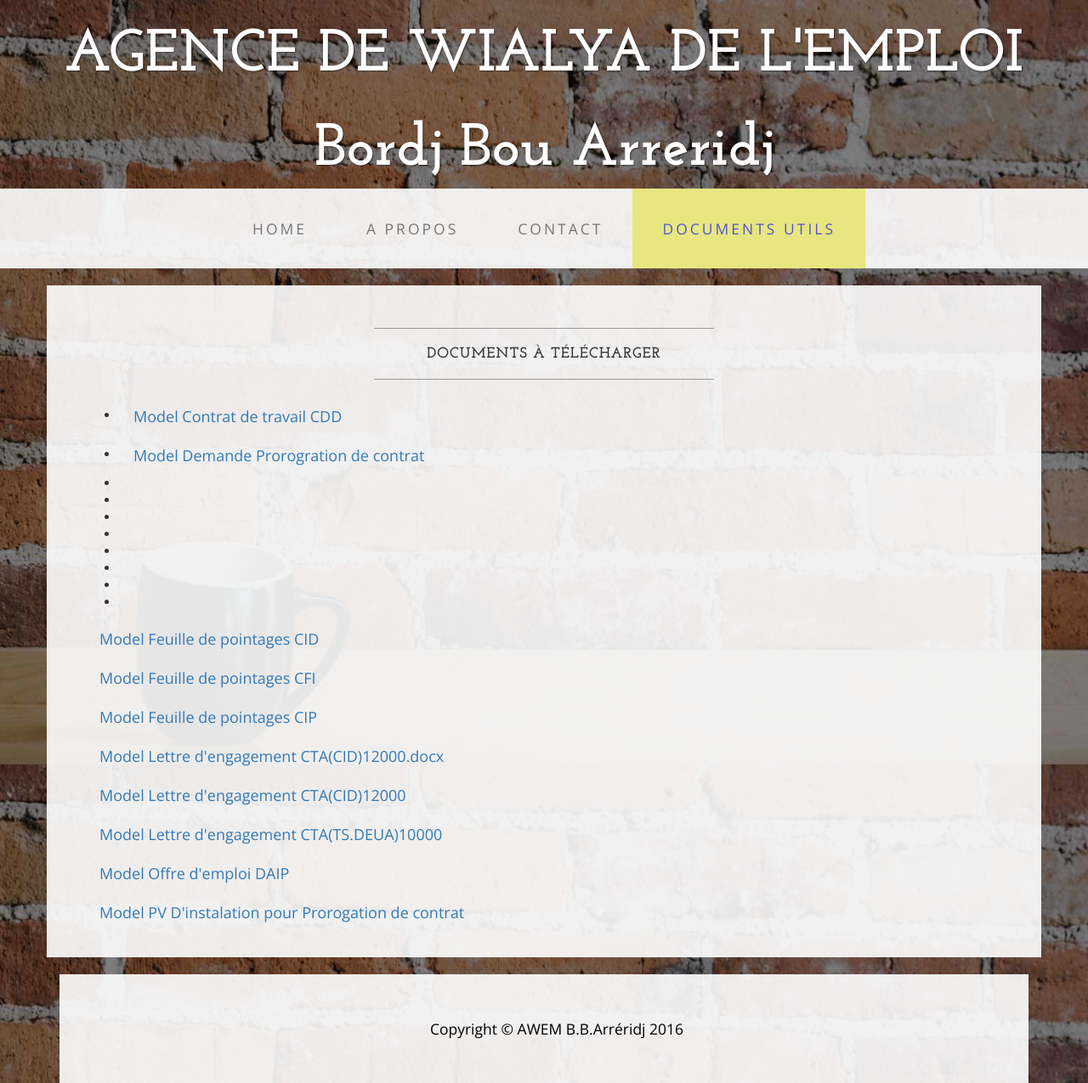
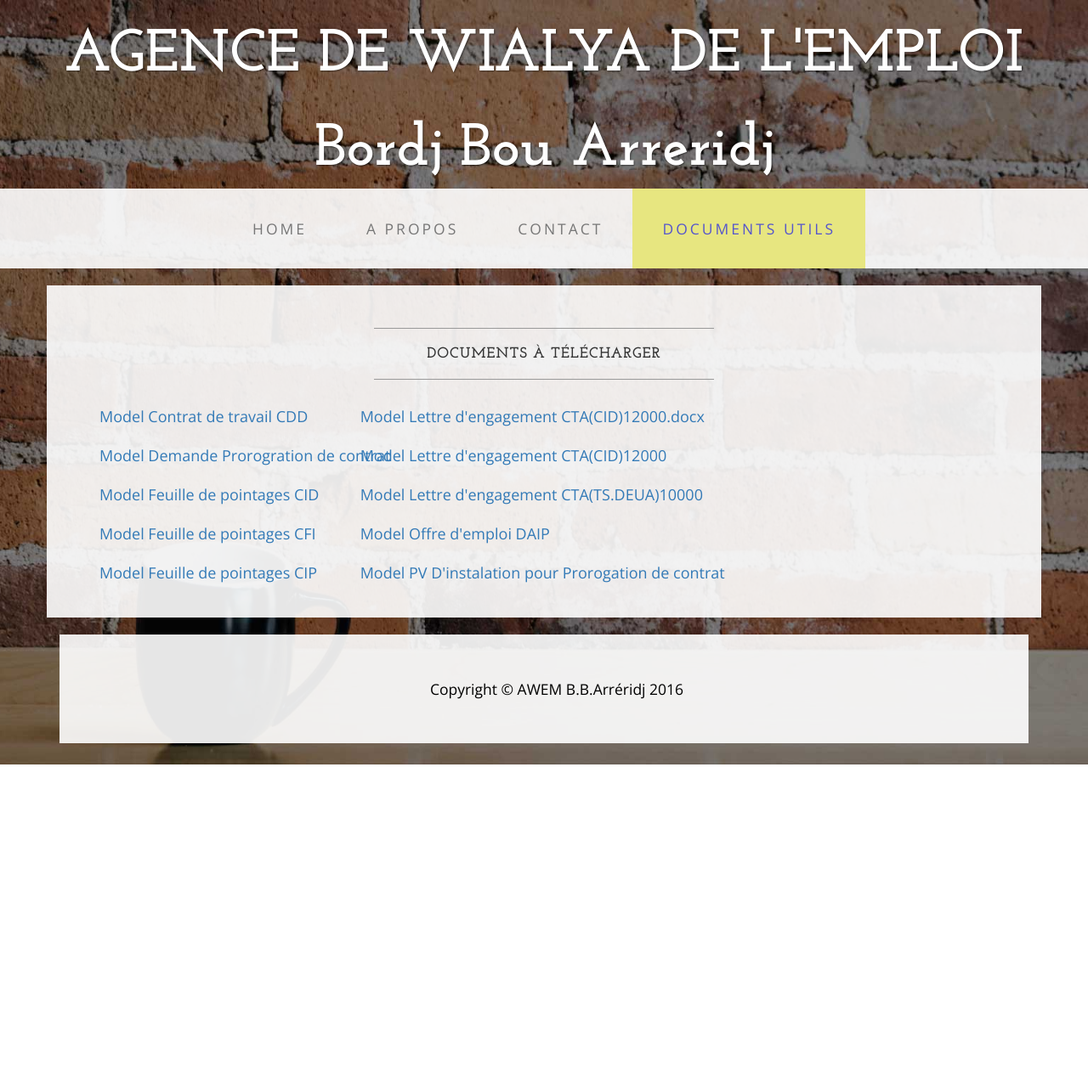
Before and after one commit to anembba/anem.bba.github.com, a Jekyll site: the page built from download/index.html, in a window 1280 px wide. Shown: the whole page at 85% size. Built offline with Jekyll 4.4.1, drawn with Linux system fonts in a browser that asks for light colours; after the commit the page ends 900 px from its top, so only the background shows below that.

Commit message:
add document utils

```diff
--- a/css/style.css
+++ b/css/style.css
@@ -2,9 +2,12 @@
     color: #55C;
     background-color: #E7E680;
 }
-
-.btn-outline:hover {
+.btn-outline:active, .btn-outline:focus,.btn-outline:hover {
     color: #fff;
     background-color: #563d7c;
     border-color: #563d7c;
 }
+.btn.focus, .btn:focus, .btn:hover {
+    color: #333;
+    text-decoration: none;
+}
--- a/download/index.html
+++ b/download/index.html
@@ -15,48 +15,39 @@ title: contact
                 </h2>
                 <hr>
             </div>
-            <div class="col-md-9">
-                <div class="col-md-3">
-                    <ul>
-                        <li><a href="/documents/Model_Contrat_de_travail_CDD.docx" class="btn btn-lg btn-outline">
+            <div class="col-md-10">
+                <div class="col-md-4">
+                    <a href="/documents/Model_Contrat_de_travail_CDD.docx" class="btn btn-lg btn-outline" >
                     Model Contrat de travail CDD
-                    </a> </li>
-                        <li> <a href="/documents/Model_Demande_Prorogration_de_contrat.docx" class="btn btn-lg btn-outline">
+                    </a>
+                    <a href="/documents/Model_Demande_Prorogration_de_contrat.docx" class="btn btn-lg btn-outline" >
                     Model Demande Prorogration de contrat
-                    </a></li>
-                        <li></li>
-                        <li></li>
-                        <li></li>
-                        <li></li>
-                        <li></li>
-                        <li></li>
-                        <li></li>
-                        <li></li>
-                    </ul>
-
-
-                    <a href="/documents/Model_Feuille_de_pointages_CID.docx" class="btn btn-lg btn-outline">
+                    </a>
+                    <a href="/documents/Model_Feuille_de_pointages_CID.docx" class="btn btn-lg btn-outline" >
                     Model Feuille de pointages CID
                     </a>
-                    <a href="/documents/Model_Feuille_de_pointages_CFI.docx" class="btn btn-lg btn-outline">
+                    <a href="/documents/Model_Feuille_de_pointages_CFI.docx" class="btn btn-lg btn-outline" >
                     Model Feuille de pointages CFI
                     </a>
-                    <a href="/documents/Model_Feuille_de_pointages_CIP.docx" class="btn btn-lg btn-outline">
+                    <a href="/documents/Model_Feuille_de_pointages_CIP.docx" class="btn btn-lg btn-outline" >
                     Model Feuille de pointages CIP
                     </a>
-                    <a href="/documents/Model_Lettre_engagement_CTA_8000.docx" class="btn btn-lg btn-outline">
+
+                 </div>
+                <div class="col-md-4">
+                    <a href="/documents/Model_Lettre_engagement_CTA_8000.docx" class="btn btn-lg btn-outline" >
                     Model Lettre d'engagement CTA(CID)12000.docx
                     </a>
-                    <a href="/documents/Model_Lettre_engagement_CTA(CID)12000.docx" class="btn btn-lg btn-outline">
+                    <a href="/documents/Model_Lettre_engagement_CTA(CID)12000.docx" class="btn btn-lg btn-outline" >
                     Model Lettre d'engagement CTA(CID)12000
                     </a>
-                    <a href="/documents/Model_Lettre_engagement_CTA(TS.DEUA)10000.docx" class="btn btn-lg btn-outline">
+                    <a href="/documents/Model_Lettre_engagement_CTA(TS.DEUA)10000.docx" class="btn btn-lg btn-outline" >
                     Model Lettre d'engagement CTA(TS.DEUA)10000
                     </a>
-                    <a href="/documents/Model_Offre_emploi_DAIP.docx" class="btn btn-lg btn-outline">
+                    <a href="/documents/Model_Offre_emploi_DAIP.docx" class="btn btn-lg btn-outline" >
                     Model Offre d'emploi DAIP
                     </a>
-                    <a href="/documents/Model_PV_instalation_Prorogation_contrat.docx" class="btn btn-lg btn-outline">
+                    <a href="/documents/Model_PV_instalation_Prorogation_contrat.docx" class="btn btn-lg btn-outline" >
                     Model PV D'instalation pour Prorogation de contrat
                     </a>
                 </div>
```
